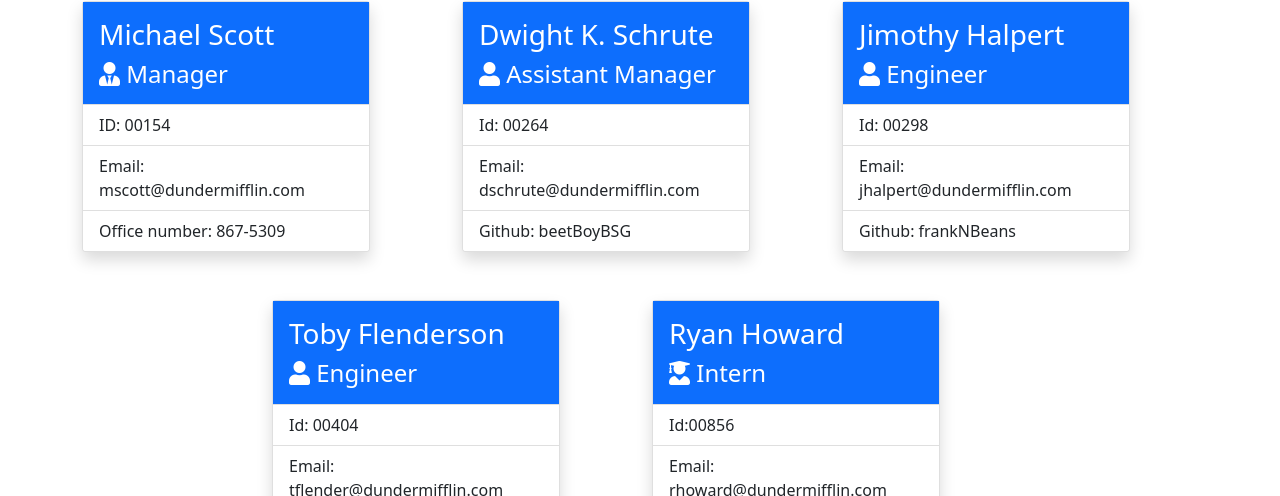
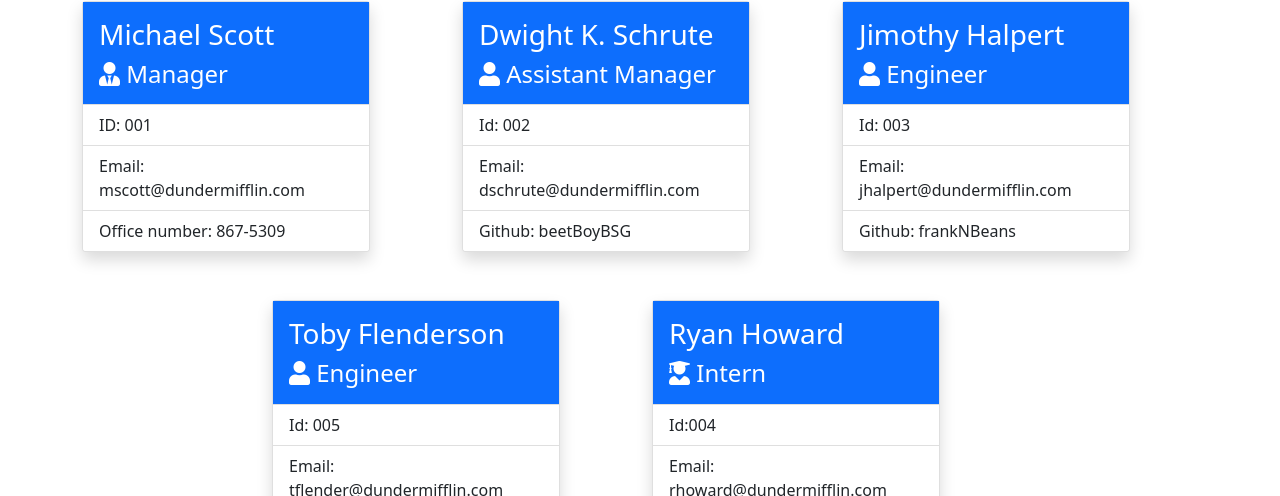
Before and after one commit to ricapi96/team-profile-generator, a website: page dist/model.html in a window 1280 px wide. Shown: the part 155-651 px from the top of the page. Drawn offline with nearby package versions, Linux system fonts and the light colour scheme.

Commit message:
refactored model.html

```diff
--- a/dist/model.html
+++ b/dist/model.html
@@ -32,7 +32,7 @@
           <h4 class="card-text"><i class="fas fa-user-tie"></i> Manager</h4>
                     </div>
                     <ul class="list-group list-group-flush">
-                      <li class="list-group-item">ID: 00154</li>
+                      <li class="list-group-item">ID: 001</li>
                       <li class="list-group-item">Email: mscott@dundermifflin.com </li>
                       <li class="list-group-item">Office number: 867-5309</li>
                     </ul>
@@ -48,7 +48,7 @@
           <h4 class="card-text"><i class="fas fa-user"></i> Assistant Manager</h4>
         </div>
         <ul class="list-group list-group-flush">
-          <li class="list-group-item">Id: 00264</li>
+          <li class="list-group-item">Id: 002</li>
           <li class="list-group-item">Email: dschrute@dundermifflin.com</li>
           <li class="list-group-item">Github: beetBoyBSG</li>
         </ul>
@@ -64,7 +64,7 @@
           <h4 class="card-text"><i class="fas fa-user"></i> Engineer</h4>
         </div>
         <ul class="list-group list-group-flush">
-          <li class="list-group-item">Id: 00298</li>
+          <li class="list-group-item">Id: 003</li>
           <li class="list-group-item">Email: jhalpert@dundermifflin.com</li>
           <li class="list-group-item">Github: frankNBeans</li>
         </ul>
@@ -80,7 +80,7 @@
           <h4 class="card-text"><i class="fas fa-user"></i> Engineer</h4>
         </div>
         <ul class="list-group list-group-flush">
-          <li class="list-group-item">Id: 00404</li>
+          <li class="list-group-item">Id: 005</li>
           <li class="list-group-item">Email: tflender@dundermifflin.com</li>
           <li class="list-group-item">Github: scrantonStrangler</li>
         </ul>
@@ -96,7 +96,7 @@
           <h4 class="card-text"><i class="fas fa-user-graduate"></i> Intern</h4>
         </div>
         <ul class="list-group list-group-flush">
-          <li class="list-group-item">Id:00856</li>
+          <li class="list-group-item">Id:004</li>
           <li class="list-group-item">Email: rhoward@dundermifflin.com</li>
           <li class="list-group-item">School: Scranton Business College</li>
         </ul>
```
